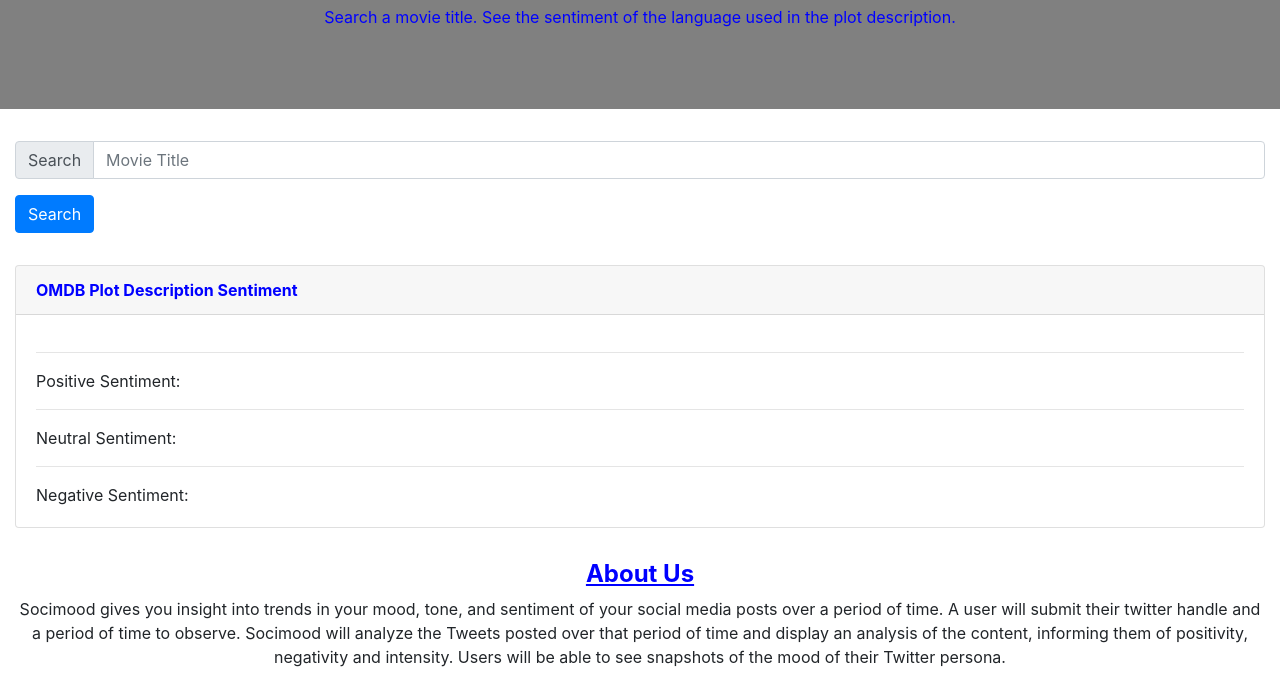
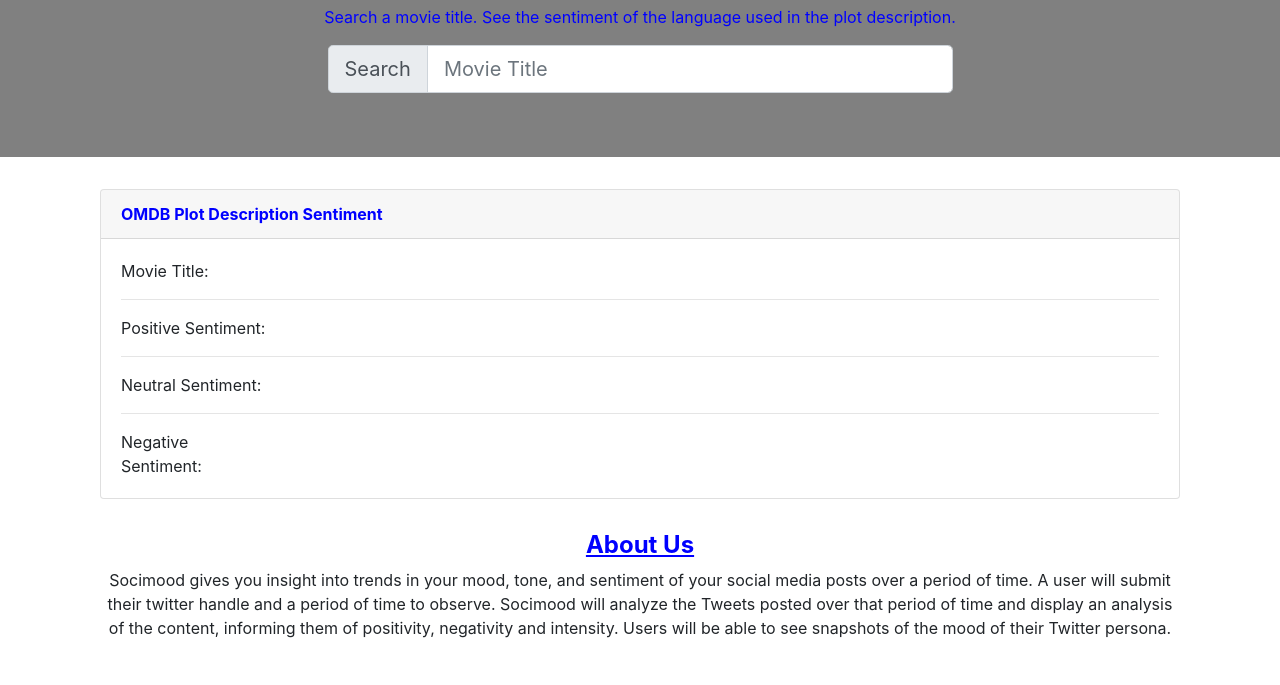
Before and after one commit to asanchez3315/Project-1, a plain HTML site: page index.html in a window 1280 px wide. Shown: the part 153-838 px from the top of the page. After the commit the page ends 809 px from the top, so only its background shows below. Drawn offline with nearby package versions, Linux system fonts and the light colour scheme.

Commit message:
Reorganizes page elements for better UX

```diff
--- a/index.html
+++ b/index.html
@@ -16,25 +16,24 @@
     <link rel="stylesheet" href="https://stackpath.bootstrapcdn.com/bootstrap/4.1.3/css/bootstrap.min.css" integrity="sha384-MCw98/SFnGE8fJT3GXwEOngsV7Zt27NXFoaoApmYm81iuXoPkFOJwJ8ERdknLPMO" crossorigin="anonymous">
     <script src="https://www.gstatic.com/firebasejs/5.5.3/firebase.js"></script>
 </head>
-<body>
     <div style="background-color: grey;" class="jumbotron jumbotron-fluid">
         <h1 class="display-3 text-center">SociMood</h1>
         <p class="text-center">Search a movie title. See the sentiment of the language used in the plot description.</p>
-    </div>
 
-    <div class="container-fluid">
         <!-- Search Bar -->
-    <div class="input-group mb-3">
+        <div class="row justify-content-center">
+        <div class="input-group input-group-lg col-lg-6">
             <div class="input-group-prepend">
                 <button type="button" class="btn btn-primary input-group-text" id="submit-button">Search</button>
             </div>
-        <input id="input" type="text" class="form-control" placeholder="Movie Title" aria-label="Username" aria-describedby="basic-addon1">
+            <input id="input" type="text" class="form-control input-lg" placeholder="Movie Title">
         </div>
+        </div>
+    </div> <!-- End Jumbotron  -->
 
-    <!-- Search Button -->
-    <button type="button" class="btn btn-primary" id="submit-button">Search</button>
+    <div class="container">
 
-    </div> <!-- End container-fluid -->
+
 
         <!-- Results card -->
         <div class="container-fluid">
@@ -44,8 +43,9 @@
             </div>
             <div class="card-body">
 
-            <div class="row">
-                <div id="movie-title" class="col-md-12"></div>
+                <div class="row align-self-center">
+                    <div class="col-md-2">Movie Title: </div>
+                    <div id="movie-title" class="col-md-10"></div>
                 </div>
                 <hr>
                 <div id="rating-display" class="row">
@@ -67,12 +67,12 @@
             </div>
         </div>
 
-    </div> <!-- End container-fluid -->
 
         <!-- About Us -->
         <div class="container-fluid">
             <h4 class="text-center">About Us</h4>
             <p class="text-center">Socimood gives you insight into trends in your mood, tone, and sentiment of your social media posts over a period of time. A user will submit their twitter handle and a period of time to observe. Socimood will analyze the Tweets posted over that period of time and display an analysis of the content, informing them of positivity, negativity and intensity. Users will be able to see snapshots of the mood of their Twitter persona.</p>
+        </div>
     </div>
 
 
```
Lines whose indentation alone changed are shown as unchanged.
